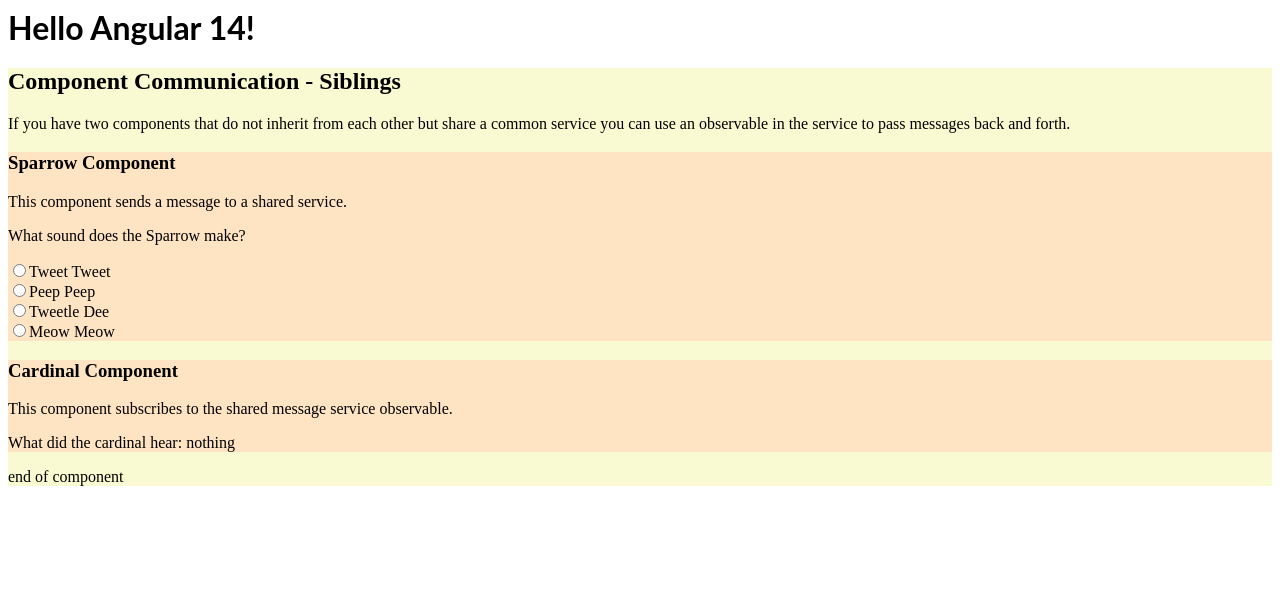
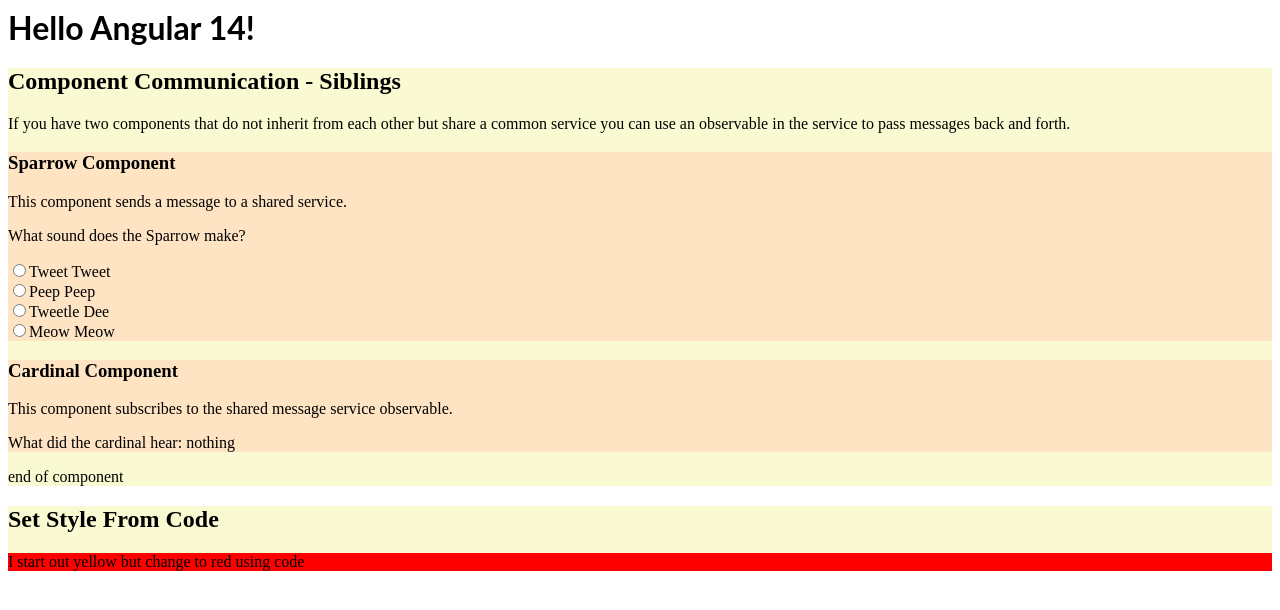
Before and after one commit to jbratu/srp-angular-standards, an Angular app: page / in a window 1280 px wide. Shown: the top 610 px of the page. Built offline with nearby package versions, Linux system fonts and the light colour scheme.

Commit message:
add howto showing the ability to set style using code

```diff
--- a/src/app/app.component.html
+++ b/src/app/app.component.html
@@ -1,3 +1,5 @@
 <hello name="{{ name }}"></hello>
 
 <app-communication-with-service></app-communication-with-service>
+
+<app-set-style-from-code></app-set-style-from-code>
--- a/src/app/app.module.ts
+++ b/src/app/app.module.ts
@@ -7,6 +7,7 @@
 import { CommunicationWithServiceComponent } from './howto/communication-with-service/communication-with-service.component';
 import { CardinalComponent } from './howto/communication-with-service/cardinal/cardinal.component';
 import { SparrowComponent } from './howto/communication-with-service/sparrow/sparrow.component';
+import { SetStyleFromCodeComponent } from './howto/set-style-from-code/set-style-from-code.component';
 
 @NgModule({
   imports: [BrowserModule, FormsModule],
@@ -14,6 +15,7 @@
     AppComponent,
     HelloComponent,
     CommunicationWithServiceComponent,
+    SetStyleFromCodeComponent,
     CardinalComponent,
     SparrowComponent,
   ],
--- a/src/app/howto/communication-with-service/communication-with-service.component.ts
+++ b/src/app/howto/communication-with-service/communication-with-service.component.ts
@@ -3,13 +3,10 @@
 @Component({
   selector: 'app-communication-with-service',
   templateUrl: './communication-with-service.component.html',
-  styleUrls: ['./communication-with-service.component.css']
+  styleUrls: ['./communication-with-service.component.css'],
 })
 export class CommunicationWithServiceComponent implements OnInit {
+  constructor() {}
 
-  constructor() { }
-
-  ngOnInit() {
-  }
-
+  ngOnInit() {}
 }
--- /dev/null
+++ b/src/app/howto/set-style-from-code/set-style-from-code.component.css
@@ -0,0 +1,3 @@
+.component {
+  background-color: lightgoldenrodyellow;
+}
--- /dev/null
+++ b/src/app/howto/set-style-from-code/set-style-from-code.component.html
@@ -0,0 +1,6 @@
+<div class="component">
+  <h2>Set Style From Code</h2>
+  <p #testParagraph style="background-color: yellow;">
+    I start out yellow but change to red using code
+  </p>
+</div>
--- /dev/null
+++ b/src/app/howto/set-style-from-code/set-style-from-code.component.ts
@@ -0,0 +1,24 @@
+import {
+  Component,
+  OnInit,
+  AfterViewInit,
+  ElementRef,
+  ViewChild,
+} from '@angular/core';
+
+@Component({
+  selector: 'app-set-style-from-code',
+  templateUrl: './set-style-from-code.component.html',
+  styleUrls: ['./set-style-from-code.component.css'],
+})
+export class SetStyleFromCodeComponent implements OnInit, AfterViewInit {
+  @ViewChild('testParagraph') testParagraph: ElementRef;
+
+  constructor() {}
+
+  ngOnInit() {}
+
+  ngAfterViewInit() {
+    this.testParagraph.nativeElement.style['background-color'] = 'red';
+  }
+}
```
